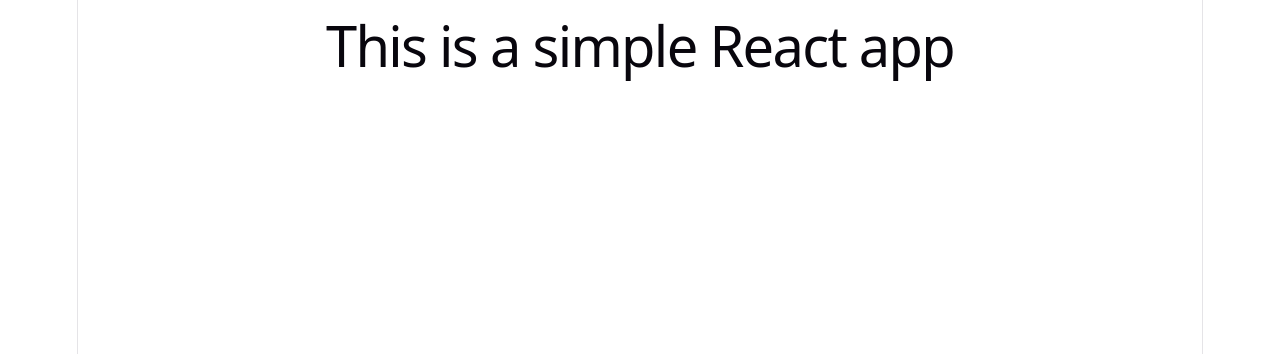
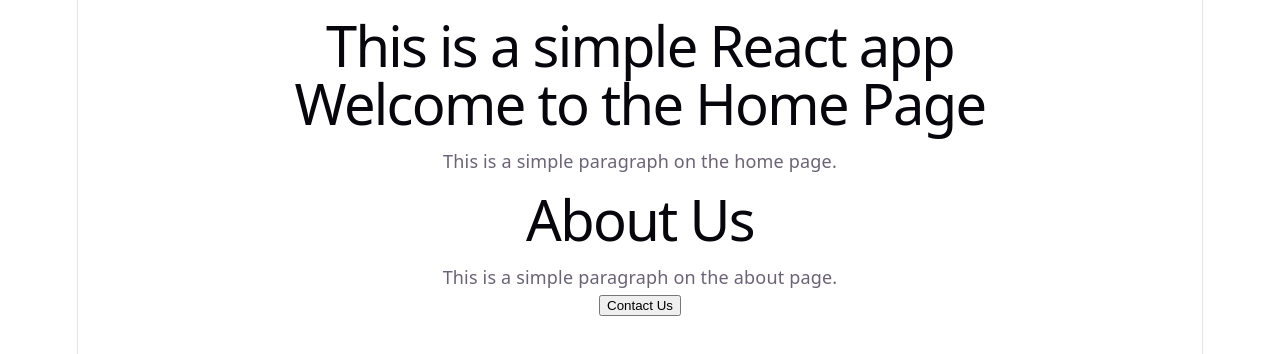
Before and after one commit to saravananCodeExplorer/test-123, a React app in the folder app/: page / in a window 1280 px wide. Shown: the top 354 px of the page. Built offline with nearby package versions, Linux system fonts and the light colour scheme; the HTML template or start-up script is replaced by a standard one.

Commit message:
About created
About created and update Home page

```diff
--- a/app/src/App.jsx
+++ b/app/src/App.jsx
@@ -1,9 +1,13 @@
 import React from 'react'
+import Home from './components/Home'
+
 
 const App = () => {
   return (
     <div>
       <h1>This is a simple React app</h1>
+      <Home/>
+
     </div>
   )
 }
--- /dev/null
+++ b/app/src/components/About.jsx
@@ -0,0 +1,13 @@
+import React from 'react'
+
+const About = () => {
+  return (
+    <div>
+      <h1>About Us</h1>
+      <p>This is a simple paragraph on the about page.</p>
+      <button>Contact Us</button>
+    </div>
+  )
+}
+
+export default About
--- a/app/src/components/Home.jsx
+++ b/app/src/components/Home.jsx
@@ -1,10 +1,12 @@
 import React from 'react'
+import About from './About'
 
 const Home = () => {
   return (
     <div>
       <h1>Welcome to the Home Page</h1>
       <p>This is a simple paragraph on the home page.</p>
+          <About/>
 
     </div>
   )
```
